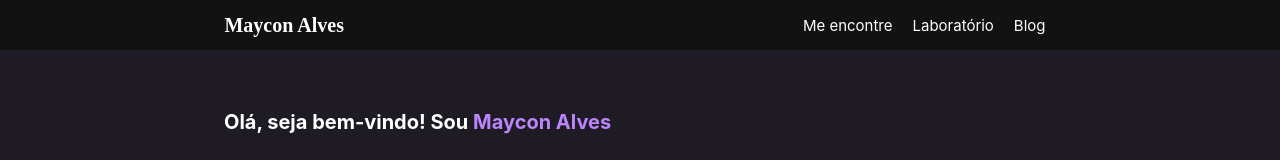
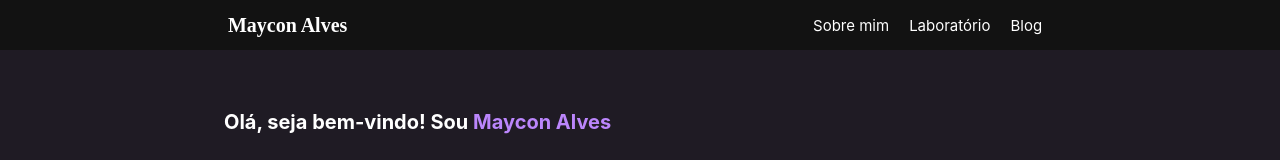
Before and after one commit to mayconbalves/maycon-alves, a Next.js app: page / in a window 1280 px wide. Shown: the top 160 px of the page. Built offline with nearby package versions, Linux system fonts and the light colour scheme.

Commit message:
chore(nav): change name of menu

```diff
--- a/src/components/nav/index.js
+++ b/src/components/nav/index.js
@@ -11,7 +11,7 @@ const Navbar = () => {
       <NavList>
         <NavListItem>
           <Link href="/about">
-            <NavLink>Me encontre</NavLink>
+            <NavLink>Sobre mim</NavLink>
           </Link>
         </NavListItem>
         <NavListItem>
```
